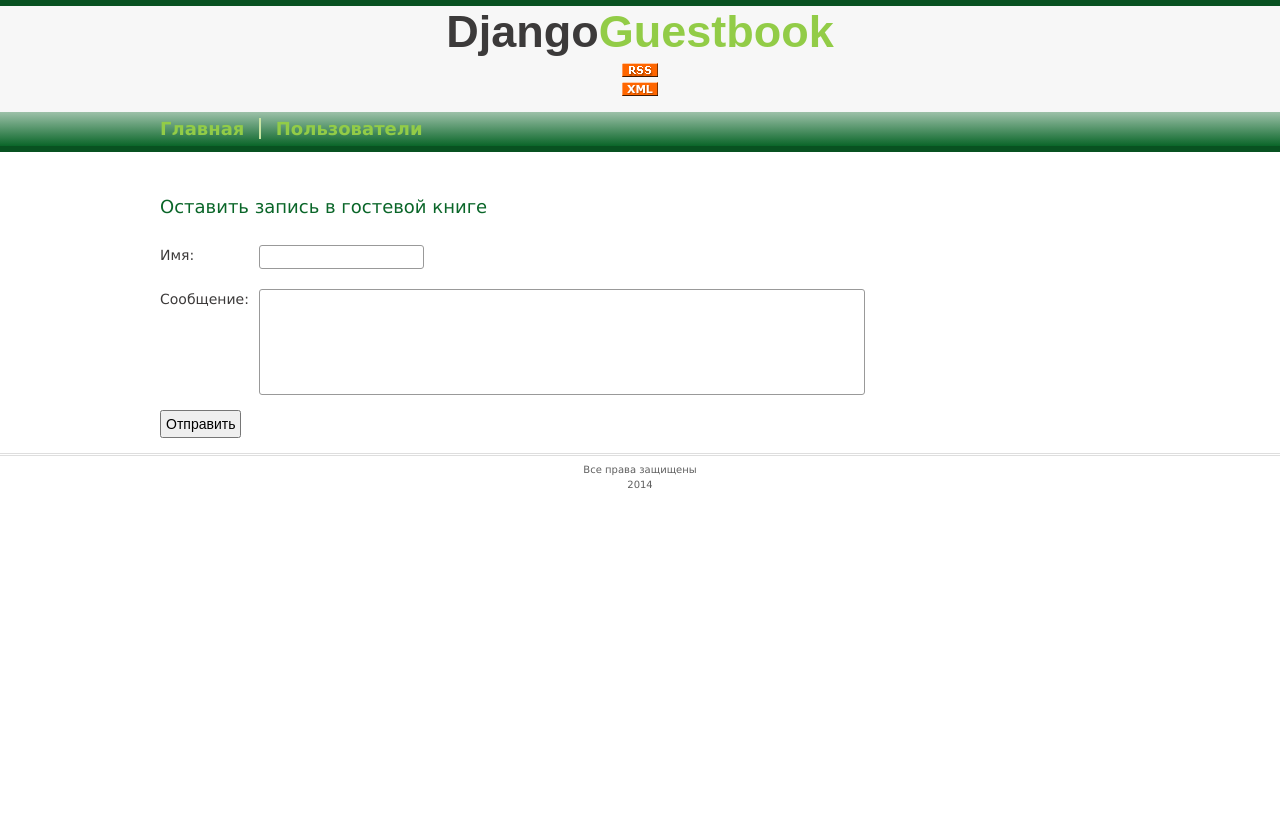
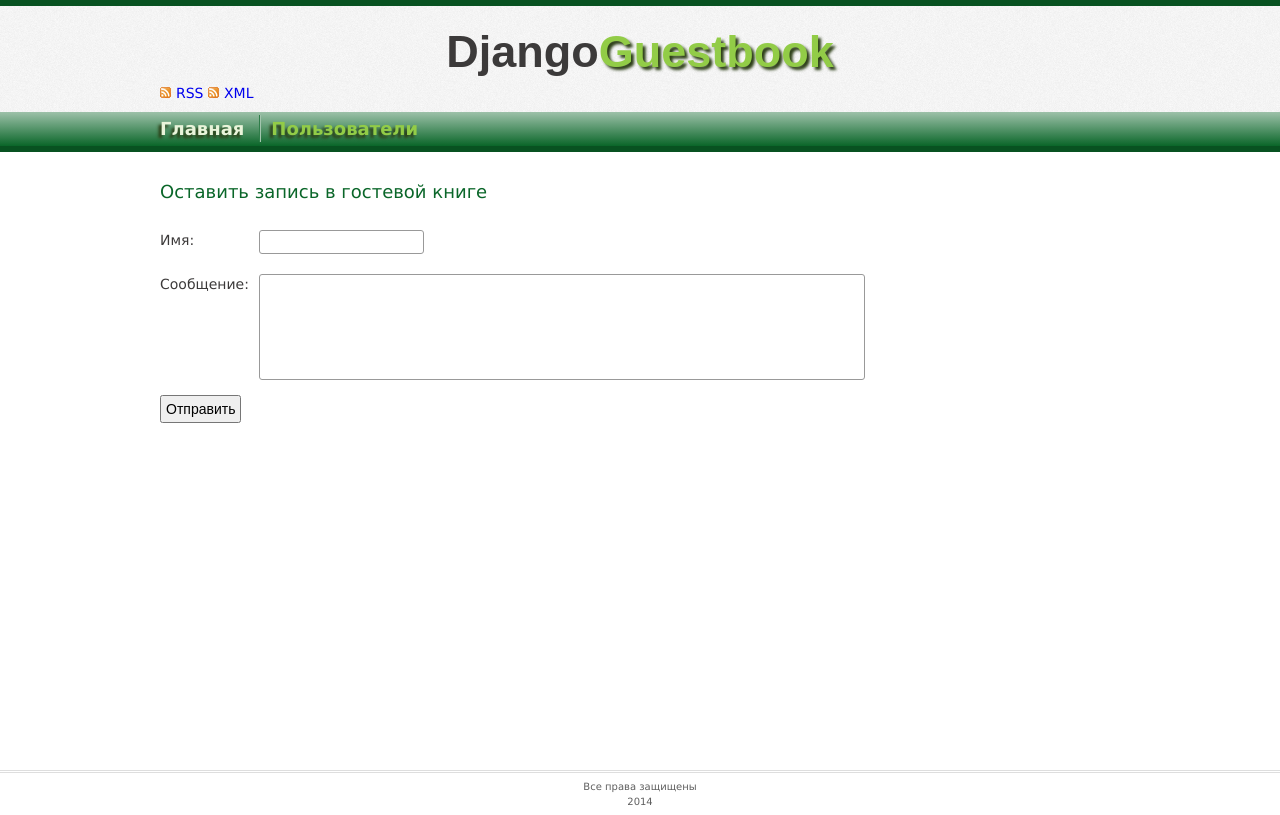
Before and after one commit to k-olga/guestbook, a Django app: page /gbook/main_page/ in a window 1280 px wide. Before the commit the page ends 488 px from the top, so only its background shows below. Run offline with Django 3.2, Linux system fonts and the light colour scheme; data that the repository does not hold is empty.

Commit message:
style update

```diff
--- a/static/main/css/style.css
+++ b/static/main/css/style.css
@@ -1,8 +1,7 @@
 @import url(reset.css);
 
 html {
-  min-height: 100%;
-  height: auto;
+  height: 100%;
 }
 
 textarea {
@@ -55,27 +54,34 @@ body {
   color: #3C3A3A;
   background: #FFFFFF;
   height: 100%;
-  min-height: auto;
 }
 a, a:hover {
   text-decoration: none;
 }
 a:focus {
-   outline: none;
+  outline: none;
 }
+
 .wrapper {
+  min-width: 960px;
+  max-width: 1920px;
   min-height: 100%;
-  height: auto;
-  max-width: 1920px;
-  min-width: 960px;
-  width: 100%;
+  height: auto !important;
+  height: 100%;
+  margin: 0 auto;
 }
-.header {
+header {
+  display: block;
   height: 140px;
-  background: #F7F7F7;
+  background: url(../image/background.png) 0 0 repeat;
   border-top: 6px solid #085221;
   border-bottom: 6px solid #085221;
   position: relative;
+}
+figure {
+  display: block;
+  width: 960px;
+  margin: 5px auto 0 auto;
 }
 .menu {
   height: 34px;
@@ -90,11 +96,17 @@ a:focus {
   bottom: 0;
 }
 nav {
+  display: block;
   width: 960px;
   margin: 3px auto 0 auto;
 }
+nav a {
+  display: block;
+  float: left;
+}
 nav a:link, nav a:visited {
   color: #92CC47;
+  text-shadow: -3px 3px 3px #2b3d15;
   font-size: 18px;
   font-weight: bold;
 }
@@ -103,39 +115,49 @@ nav a:hover {
 }
 nav a:first-child {
   padding-right: 15px;
-  border-right: 2px solid #c8e5a3;
+  border-right: 1.5px solid #2F7D49;
 }
 nav a:nth-child(2) {
   padding-left: 10px;
+  border-left: 1.5px solid #A3C5AE;
 }
-.container {
-  overflow: auto;
+#nav a.act {
+  color: #e9f4da;
+}
+main {
+  display: block;
   width: 960px;
   margin: 15px auto;
+  padding: 0 0 30px;
 }
-.container h1 {
+main h1 {
   margin: 35px 0 25px 0;
   font-size: 25px;
   font-weight: 700;
   color: #0A6629;
 }
 
-.footer {
+footer {
+  display: block;
+  position: relative;
+  padding: 6px 0;
+  margin: -30px auto 0;
+  min-width: 960px;
+	max-width: 1920px;
+  height: 30px;
+  border-top: 3px double #dedede;
   font-size: 10px;
   color: #5f5f5f;
-  padding: 6px 0;
-  margin: 0 auto;
-  border-top: 3px double #dedede;
-  height: 30px;
-
 }
-.footer p {
+footer p {
   text-align: center;
 }
-.header p {
+header p {
   font: normal bold 45px sans-serif;
   text-align: center;
+  margin-top: 20px;
 }
-.header p span {
+header p span {
   color: #92CC47;
+  text-shadow: 3px 3px 3px #2b3d15;
 }
--- /dev/null
+++ b/static/main/js/links.js
@@ -0,0 +1,7 @@
+onload = function ()
+{
+for (var lnk = document.getElementsByTagName('a'), j = 0; j < lnk.length; j++)
+if (lnk[j].href == document.URL || document.URL.indexOf(lnk[j].href) != -1) {
+ lnk[j].className += ' act';
+}
+}
--- a/templates/gbook/base.html
+++ b/templates/gbook/base.html
@@ -7,20 +7,17 @@
           {% block title %}
           {% endblock %}
           </title>
+	        <meta name="keywords" content="">
           <meta name="description" content="">
 	        <meta name="viewport" content="width=device-width">
 	        <link href="{{ STATIC_URL }}/main/css/style.css" rel="stylesheet" type="text/css">
           <link href="{{ STATIC_URL }}/main/image/favicon_.ico" rel="shortcut icon">
           <style>
-          .header a img {
-           display: block;
-           height: 14px;
-           width: 36px;
-           margin: 5px auto 0 auto;
+          header a img {
+           margin-right: 5px;
           }
-
           /*list_posts*/
-          .container p span {
+          main p span {
            font: bold 15px sans-serif;
            display: block;
            margin: 5px 0 10px 0;
@@ -34,10 +31,13 @@
            color: #92CC47;
           }
           .pagination span a:hover,
-          .pagination span a:active {
+          .pagination span a:active,
+          figure a:hover, figure a:active {
            text-decoration: underline;
           }
-
+          .pagination span a.act {
+           color: #3C3A3A;
+          }
           time {
            color: #999999;
            font-style: italic;
@@ -76,40 +76,46 @@
           }
 
           /*list_users*/
-          .container li a:link,
-          .container li a:visited {
+          main li a:link,
+          main li a:visited {
            font-size: 15px;
            line-height: 2;
            color: #3C3A3A;
           }
-          .container li a:hover,
-          .container li a:active {
+          main li a:hover,
+          main li a:active {
            text-decoration: underline;
           }
+          </style>
 
-          </style>
+          <!--[if lt IE 9]>
+              <script src="{{ STATIC_URL }}/main/js/html5shiv.js"></script>
+          <![endif]-->
+          <script src="{{ STATIC_URL }}main/js/links.js"></script>
         </head>
         <body>
 	          <div class="wrapper">
-             <div class="header">
+                <header>
                     <p>Django<span>Guestbook</span></p>
                     {% block header %}
                     {% endblock %}
                     <div class="menu">
-                  <nav>
+                        <nav id="nav">
       			                <a href="{% url 'gb_main_page' %}">Главная</a>
                             <a href="{% url 'list_users' %}">Пользователи</a>
       		              </nav>
                     </div>
-              </div>
-              <div class="container">
+                </header>
+                <main>
                     {% block container %}
                     {% endblock %}
+                </main>
 	          </div>
-	            <div class="footer">
+            <footer>
 			          <p>Все права защищены</p>
 			          <p>2014</p>
-		        </div>
-	        </div>
+		        </footer>
+
+
         </body>
     </html>
--- a/templates/gbook/list_posts.html
+++ b/templates/gbook/list_posts.html
@@ -3,10 +3,12 @@
 {% block title %}Guestbook - главная страница{% endblock %}
 
 {% block header %}
+<figure>
 <a href="{% url 'rss_view' %}" ><img src="{{ STATIC_URL }}/main/image/rss.gif" \
-alt="rss-logo" /></a>
-<a href="{% url 'xml_view' %}" ><img src="{{ STATIC_URL }}/main/image/xml.gif" \
-alt="rss-logo" /></a>
+alt="rss-logo" />RSS</a>
+<a href="{% url 'xml_view' %}" ><img src="{{ STATIC_URL }}/main/image/rss.gif" \
+alt="rss-logo" />XML</a>
+</figure>
 {% endblock %}
 
 {% block container %}
--- a/templates/gbook/user_posts.html
+++ b/templates/gbook/user_posts.html
@@ -16,7 +16,7 @@ Guestbook - все записи пользователя {{ name }}
        {% if name_posts.has_previous %}
        <a href="?name={{ name }}&page={{ name_posts.previous_page_number }}">Предыдущая</a>
        {% endif %}
-       <span class="page">
+       <span class="pages">
           {% for number in name_posts.paginator.page_range %}
           <a href="?name={{ name }}&page={{ number }}">{{ number }}</a>
           {% endfor %}
```
Also changed, not shown: static/main/js/html5shiv.js (added, +322 -0 lines), static/main/image/background.png (added), static/main/image/rss.gif, static/main/image/rss_feed.png (deleted), static/main/image/xml.gif (deleted). Lines whose indentation alone changed are shown as unchanged.
